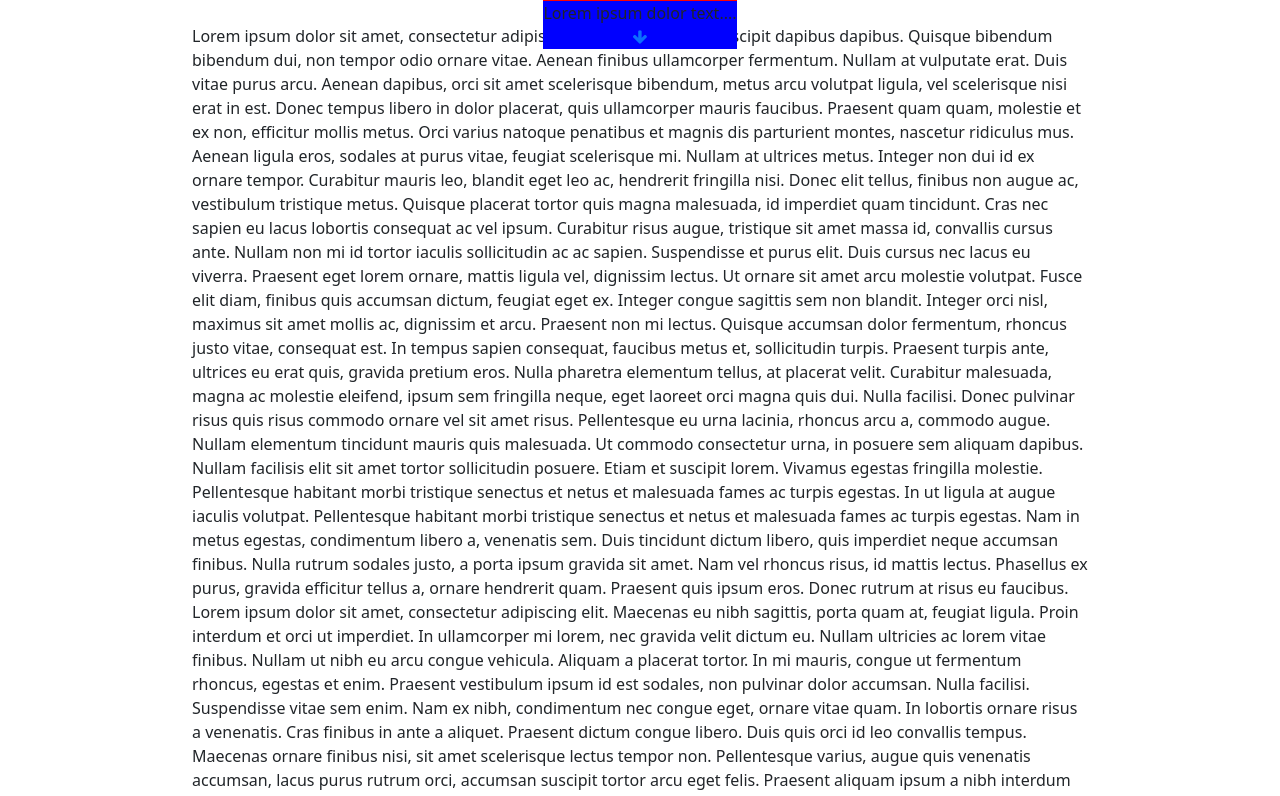
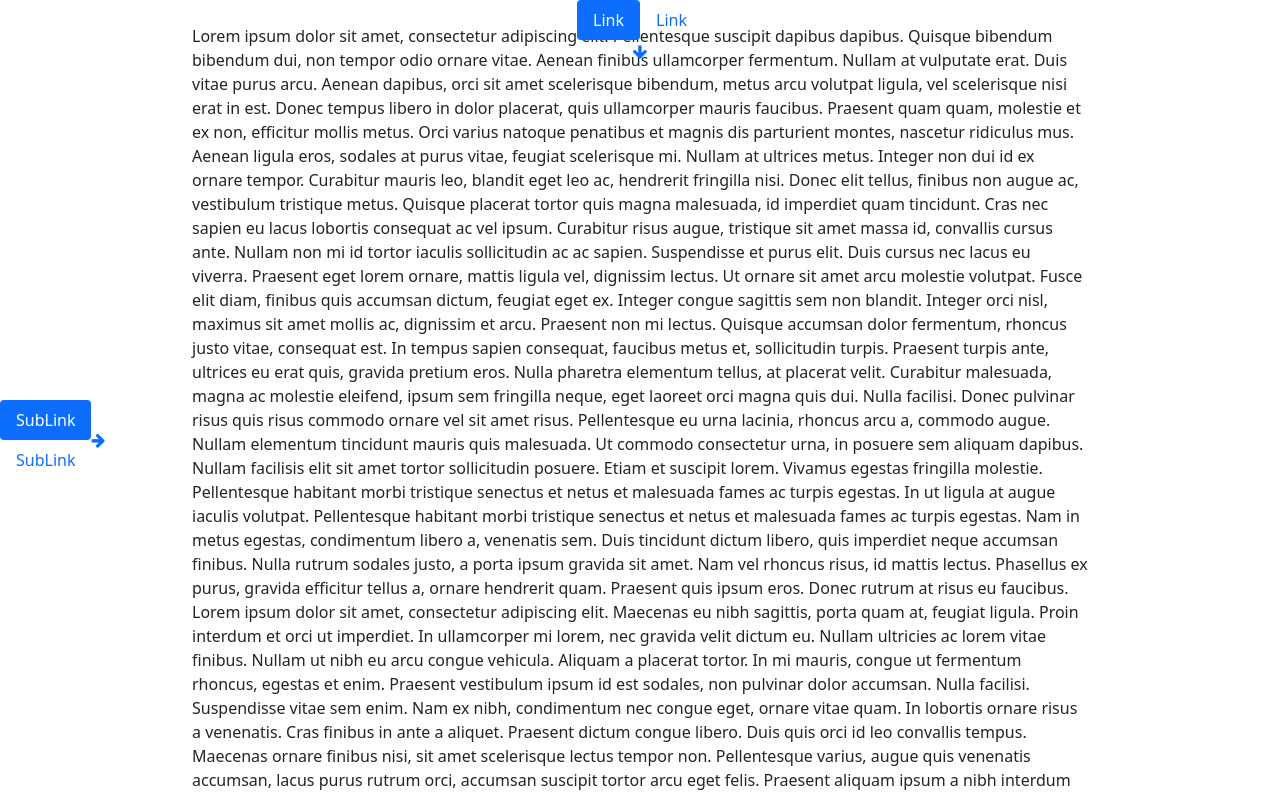
Before and after one commit to CalinTimofte/licenta, a React (Create React App) app: page / in a window 1280 px wide. Shown: the top 796 px of the page. Built offline with nearby package versions, Linux system fonts and the light colour scheme.

Commit message:
feature: adds side subchapter menu

```diff
--- a/src/App.js
+++ b/src/App.js
@@ -1,11 +1,13 @@
 import React from 'react';
 import Content from './Content';
 import Chapters from './Chapters';
+import SubChapters from './Subchapters';
 
 export default function App(){
     return(
         <>
             <Chapters/>
+            <SubChapters/>
             <Content/>
         </>
     )
--- a/src/Chapters.js
+++ b/src/Chapters.js
@@ -7,11 +7,12 @@ function Chapters(){
     let reverseMenu = () => {reverseArrow(() => (!open))}
 
     return(
-        <div className = "menu-up">
-            <div id = "demo" class = "collapsible">
-                Lorem ipsum dolor text....
-            </div>
-            <a href = "#demo" data-bs-toggle="collapse" onClick = {reverseMenu}><i className={open? "fa fa-arrow-up" : "fa fa-arrow-down"} aria-hidden="true"></i></a>
+        <div className = "chapters">
+            <ul id = "chapters" className = "collapsible nav nav-pills">
+                <li className = "nav-item"><a class="nav-link active" href="#">Link</a></li>
+                <li className = "nav-item"><a class="nav-link" href="#">Link</a></li>
+            </ul>
+            <a href = "#chapters" data-bs-toggle="collapse" onClick = {reverseMenu}><i className={open? "fa fa-arrow-up" : "fa fa-arrow-down"} aria-hidden="true"></i></a>
         </div>
     )
 }
--- /dev/null
+++ b/src/Subchapters.js
@@ -0,0 +1,18 @@
+import React, {useState} from 'react';
+
+export default function SubChapters(){
+
+    let [open, reverseArrow] = useState(false)
+
+    let reverseMenu = () => {reverseArrow(() => (!open))}
+
+    return(
+        <div className = "subchapters">
+            <ul id = "subchapters" className = "collapsible nav nav-pills flex-column">
+                <li className = "nav-item"><a class="nav-link active" href="#">SubLink</a></li>
+                <li className = "nav-item"><a class="nav-link" href="#">SubLink</a></li>
+            </ul>
+            <a href = "#subchapters" data-bs-toggle="collapse" onClick = {reverseMenu}><i className={open? "fa fa-arrow-left" : "fa fa-arrow-right"} aria-hidden="true"></i></a>
+        </div>
+    )
+}
--- a/src/index.css
+++ b/src/index.css
@@ -1,15 +1,23 @@
-#root, .menu-up,.content{
+#root, .chapters,.content, .subchapters{
     display: flex;
     align-items: center;
     justify-content: center;
     flex-direction: column;
 }
 
-.menu-up{
+.chapters{
     position: fixed;
     top: 0;
-    border-top: thin red solid;
-    background-color: blue;
+}
+
+.subchapters{
+    position: fixed;
+    top: 50vh;
+    left: 0;
+    flex-direction: row;
+}
+.chapters i{
+    border-top:-1em;
 }
 
 .content{
```
